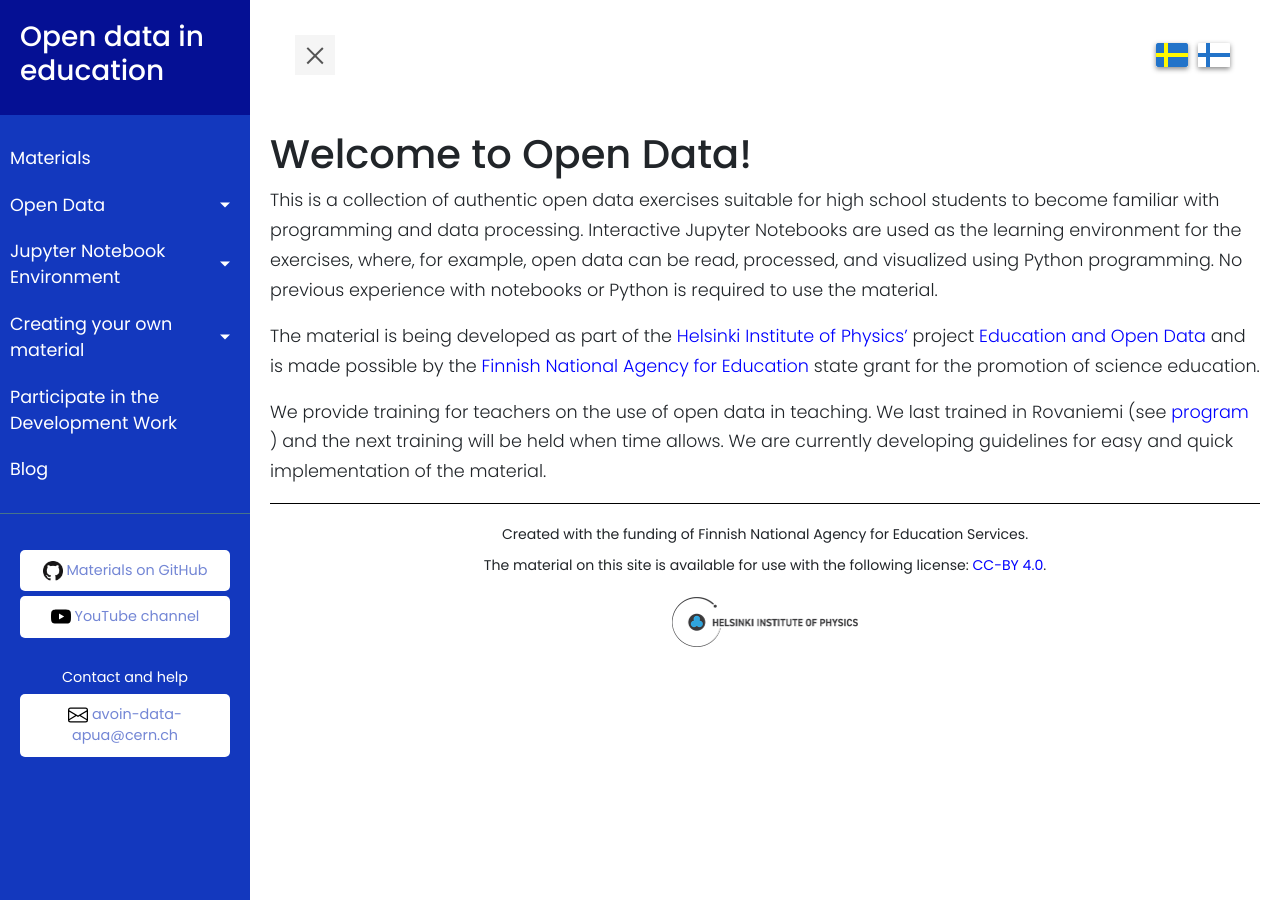
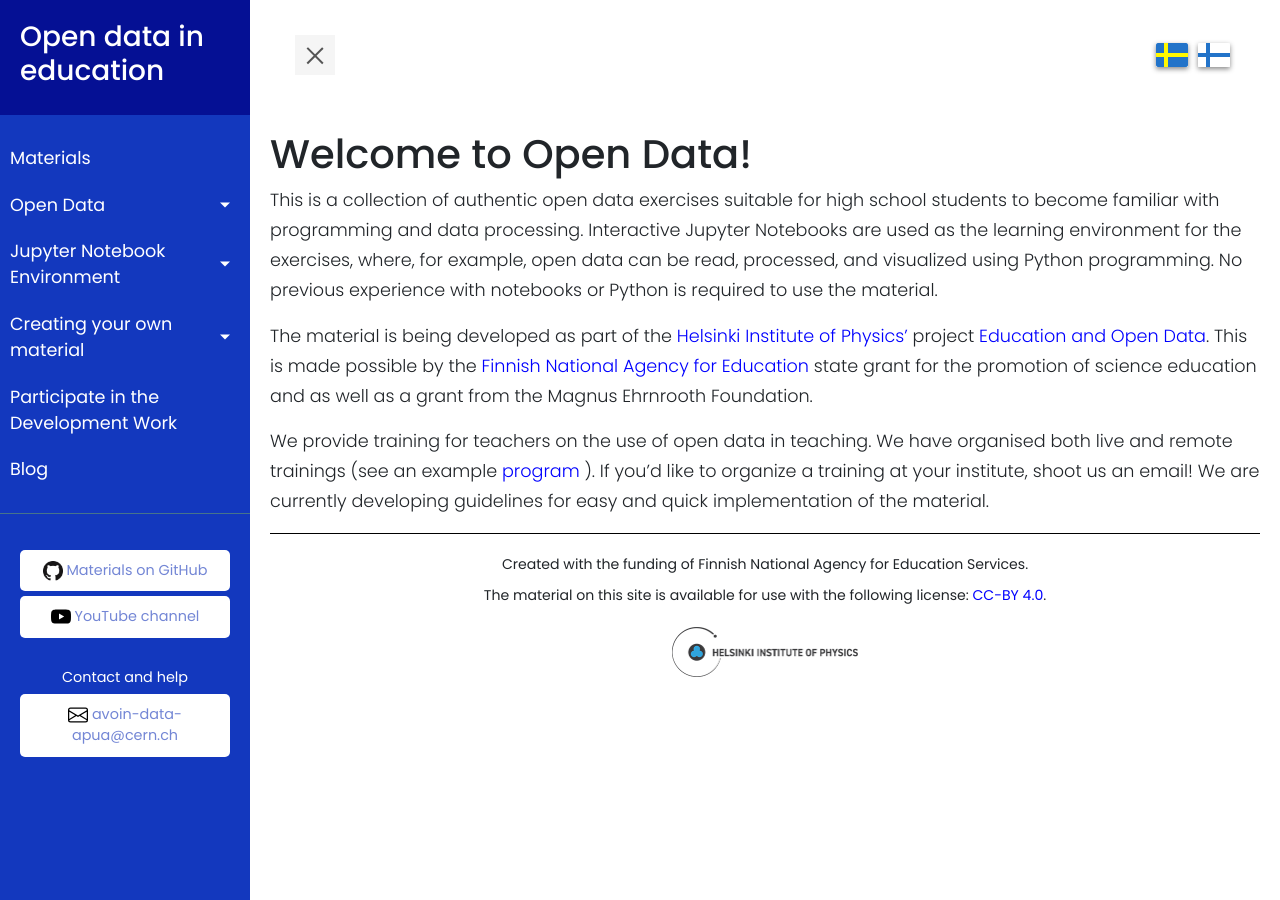
Before and after one commit to fystiedekasvatus/fystiedekasvatus.github.io, a Jekyll site: the page built from en/index.md, in a window 1280 px wide. Built offline with Jekyll 4.4.1, drawn with Linux system fonts in a browser that asks for light colours; nearby versions of some CDN libraries.

Commit message:
Update index.md

```diff
--- a/en/index.md
+++ b/en/index.md
@@ -8,6 +8,6 @@ ref: index
 
 This is a collection of authentic open data exercises suitable for high school students to become familiar with programming and data processing. Interactive Jupyter Notebooks are used as the learning environment for the exercises, where, for example, open data can be read, processed, and visualized using Python programming. No previous experience with notebooks or Python is required to use the material.
 
-The material is being developed as part of the [Helsinki Institute of Physics'](https://www.hip.fi) project [Education and Open Data](https://www.hip.fi/research/education-and-open-data/) and is made possible by the [Finnish National Agency for Education](https://www.oph.fi/en) state grant for the promotion of science education.
+The material is being developed as part of the [Helsinki Institute of Physics'](https://www.hip.fi) project [Education and Open Data](https://www.hip.fi/research/education-and-open-data/). This is made possible by the [Finnish National Agency for Education](https://www.oph.fi/en) state grant for the promotion of science education and as well as a grant from the Magnus Ehrnrooth Foundation.
 
-We provide training for teachers on the use of open data in teaching. We last trained in Rovaniemi (see [program](https://indico.cern.ch/event/797901/) ) and the next training will be held when time allows. We are currently developing guidelines for easy and quick implementation of the material.
+We provide training for teachers on the use of open data in teaching. We have organised both live and remote trainings (see an example [program](https://indico.cern.ch/event/797901/) ). If you'd like to organize a training at your institute, shoot us an email! We are currently developing guidelines for easy and quick implementation of the material.
```
